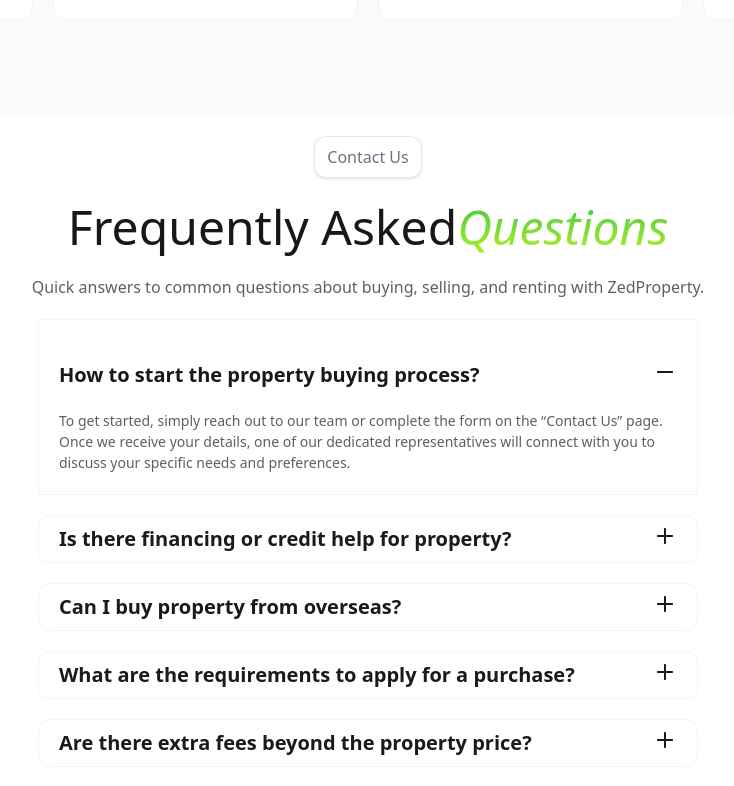
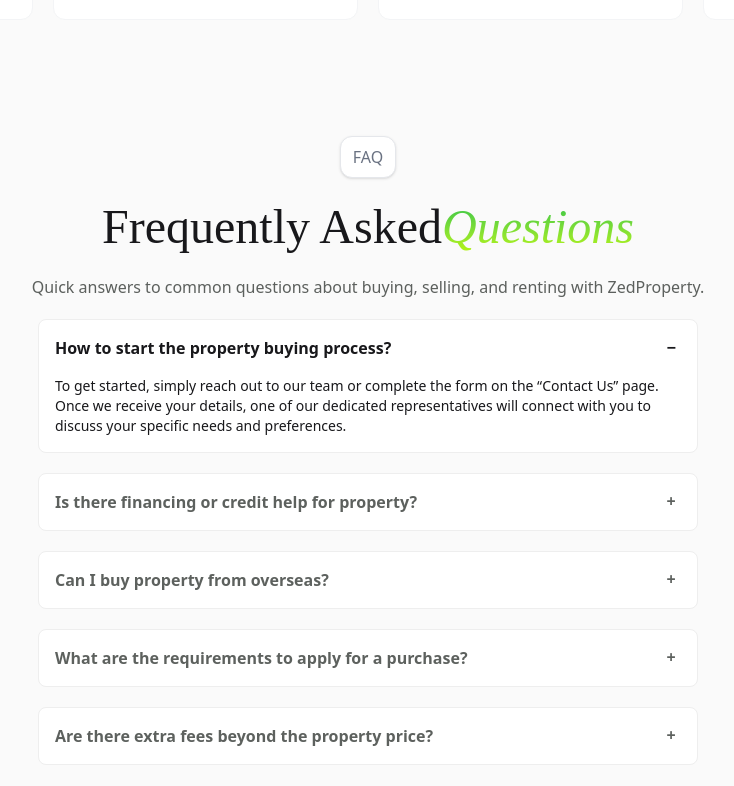
Before and after one commit to Jubayerhusain/zed-property, a React (Vite) app: page /contact in a window 1280 px wide. Shown: the part 614-1400 px from the top of the page, without its empty margins (272-1006 px from the left). Built offline with nearby package versions, Linux system fonts and the light colour scheme.

Commit message:
Frequently section update

```diff
--- a/src/components/Contact/Question.jsx
+++ b/src/components/Contact/Question.jsx
@@ -4,12 +4,13 @@ import Icon1 from "../../assets/Contact-assets/FAQ Question Icon (1).png";
 
 const Question = () => {
   return (
-    <div>
+    <div className="pb-20 bg-[#FAFAFA] ">
+      <div className="max-w-[1440px]  mx-auto">
         <div className=" text-center py-5">
           <button class=" text-[16px] px-3 py-2 bg-[#FFFFFF] text-gray-500 border border-gray-200 rounded-xl shadow-sm hover:shadow-md transition">
-          Contact Us
+            FAQ
           </button>
-        <h1 className=" text-3xl sm:text-[48px] py-5">
+          <h1 className=" font-playfair text-3xl sm:text-[48px] py-5">
             Frequently Asked
             <a
               className="bg-gradient-to-t to-[#0BC147] from-[#b6f50a]
@@ -23,58 +24,51 @@ const Question = () => {
             with ZedProperty.
           </p>
         </div>
-      <div className=" grid grid-cols-1 gap-5">
-        {/* 1st  */}
-        <div className="w-[660px] h-44 p-5 border border-gray-100 mx-auto ">
-          <div className="flex py-5 justify-between">
-            <h1 className=" text-[20px] font-semibold ">
+        <div className=" w-full sm:w-[660px] mx-auto grid grid-cols-1 gap-5">
+          <div className="collapse collapse-plus bg-base-100 border border-base-300">
+            <input type="radio" name="my-accordion-3" defaultChecked />
+            <div className="collapse-title font-semibold">
                 How to start the property buying process?
-            </h1>
-            <div>
-              <img src={Icon} alt="" />
+            </div>
+            <div className="collapse-content text-sm">
+             To get started, simply reach out to our team or complete the form on the “Contact Us” page. Once we receive your details, one of our dedicated representatives will connect with you to discuss your specific needs and preferences.
             </div>
           </div>
-          <p className=" text-[14px] text-[#171C19B2] font-medium">
-            To get started, simply reach out to our team or complete the form on
-            the “Contact Us” page. Once we receive your details, one of our
-            dedicated representatives will connect with you to discuss your
-            specific needs and preferences.
-          </p>
+          <div className="collapse collapse-plus bg-base-100 border border-base-300">
+            <input type="radio" name="my-accordion-3" />
+            <div className="collapse-title text-[#171C19B2] font-semibold">
+                Is there financing or credit help for property?
             </div>
-        {/* 2nd  */}
-        <div className="flex w-[660px] px-5 py-2 border border-gray-100 rounded-xl mx-auto justify-between">
-          <h1 className=" text-[20px] text-[#171C19] font-semibold ">
-            Is there financing or credit help for property?
-          </h1>
-          <div>
-            <img src={Icon1} alt="" />
+            <div className="collapse-content  text-sm">
+              Lorem ipsum dolor sit amet consectetur adipisicing elit. Alias fugit, deleniti animi at minus tenetur quam cupiditate dignissimos similique et aliquam eum. Iure cupiditate amet eius voluptatum accusamus deleniti quisquam.
             </div>
           </div>
-        {/* 3rd  */}
-        <div className="flex w-[660px] px-5 py-2 border border-gray-100 rounded-xl mx-auto justify-between">
-          <h1 className=" text-[20px] text-[#171C19] font-semibold ">
+          <div className="collapse collapse-plus bg-base-100 border border-base-300">
+            <input type="radio" name="my-accordion-3" />
+            <div className="collapse-title text-[#171C19B2] font-semibold">
                 Can I buy property from overseas?
-          </h1>
-          <div>
-            <img src={Icon1} alt="" />
+            </div>
+            <div className="collapse-content text-[#171C19B2] text-sm">
+              Lorem, ipsum dolor sit amet consectetur adipisicing elit. Similique minima rerum quaerat repellendus, beatae et excepturi quibusdam nihil suscipit obcaecati tempora eum facilis impedit! Alias et nulla quo suscipit sapiente.
             </div>
           </div>
-        {/* 4th  */}
-        <div className="flex w-[660px] px-5 py-2 border border-gray-100 rounded-xl mx-auto justify-between">
-          <h1 className=" text-[20px] text-[#171C19] font-semibold ">
+          <div className="collapse collapse-plus bg-base-100 border border-base-300">
+            <input type="radio" name="my-accordion-3" />
+            <div className="collapse-title text-[#171C19B2] font-semibold">
                 What are the requirements to apply for a purchase?
-          </h1>
-          <div>
-            <img src={Icon1} alt="" />
+            </div>
+            <div className="collapse-content text-[#171C19B2] text-sm">
+              Lorem ipsum dolor sit amet, consectetur adipisicing elit. Aspernatur veniam impedit hic quia placeat officia molestias accusamus vero. Assumenda perferendis explicabo et provident magnam ut inventore iste deleniti facilis eos.
             </div>
           </div>
-        {/* 5th  */}
-        <div className="flex w-[660px] px-5 py-2 border border-gray-100 rounded-xl mx-auto justify-between">
-          <h1 className=" text-[20px] text-[#171C19] font-semibold ">
+          <div className="collapse collapse-plus bg-base-100 border border-base-300">
+            <input type="radio" name="my-accordion-3" />
+            <div className="collapse-title text-[#171C19B2] font-semibold">
                 Are there extra fees beyond the property price?
-          </h1>
-          <div>
-            <img src={Icon1} alt="" />
+            </div>
+            <div className="collapse-content text-[#171C19B2] text-sm">
+              Lorem ipsum dolor sit amet, consectetur adipisicing elit. Voluptates quaerat sapiente cupiditate rem dignissimos obcaecati. Quasi, autem corrupti voluptatem enim facere, eveniet facilis suscipit corporis nam qui blanditiis aliquam nobis?
+            </div>
           </div>
         </div>
       </div>
```
Lines whose indentation alone changed are shown as unchanged.
